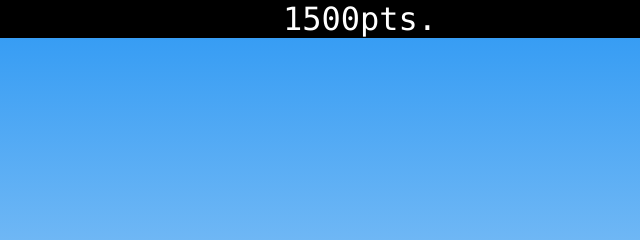
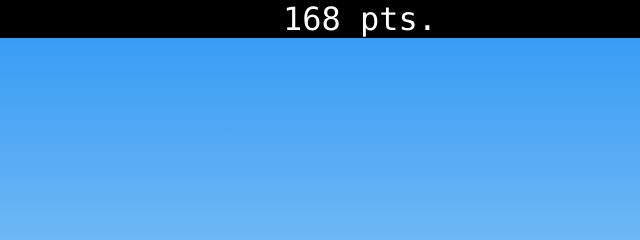
Before and after one commit to valkata033/Wizard-Game, a plain HTML site: page src/index.html in a window 1280 px wide. Both pictures are taken after a click on the element "Press to play!". Shown: the top 240 px of the page, 280-920 px from the left. Drawn offline with Linux system fonts and the light colour scheme.

Commit message:
Make points work properly

```diff
--- a/src/index.html
+++ b/src/index.html
@@ -11,7 +11,7 @@
 
     <div class="game-section">
         <div class="game-start">Press to play!</div>
-        <div class="game-score">1500pts.</div>
+        <div class="game-score"><span class="points">0</span> pts.</div>
         <div class="game-area"></div>
         <div class="game-over"></div>
 
--- a/src/js/main.js
+++ b/src/js/main.js
@@ -15,6 +15,10 @@ let player = {
 let game = {
     speed: 2,
     movingMultiplier: 3,
+};
+
+let scene = {
+    score: 0,
 };
 
 const availableKeys = ['KeyA', 'KeyD', 'KeyW', 'KeyS', 'Space'];
@@ -47,6 +51,8 @@ function onKeyUp(e) {
 
 function GameAction() {
     const wizard = document.querySelector('.wizard');
+    const points = document.querySelector('.points');
+    scene.score++;
 
     let isInAir = (player.y + player.height) <= gameAreaElement.offsetHeight;
 
@@ -70,5 +76,7 @@ function GameAction() {
     wizard.style.top = player.y + 'px';
     wizard.style.left = player.x + 'px';
 
+    points.textContent = scene.score;
+
     window.requestAnimationFrame(GameAction);
 }
```
